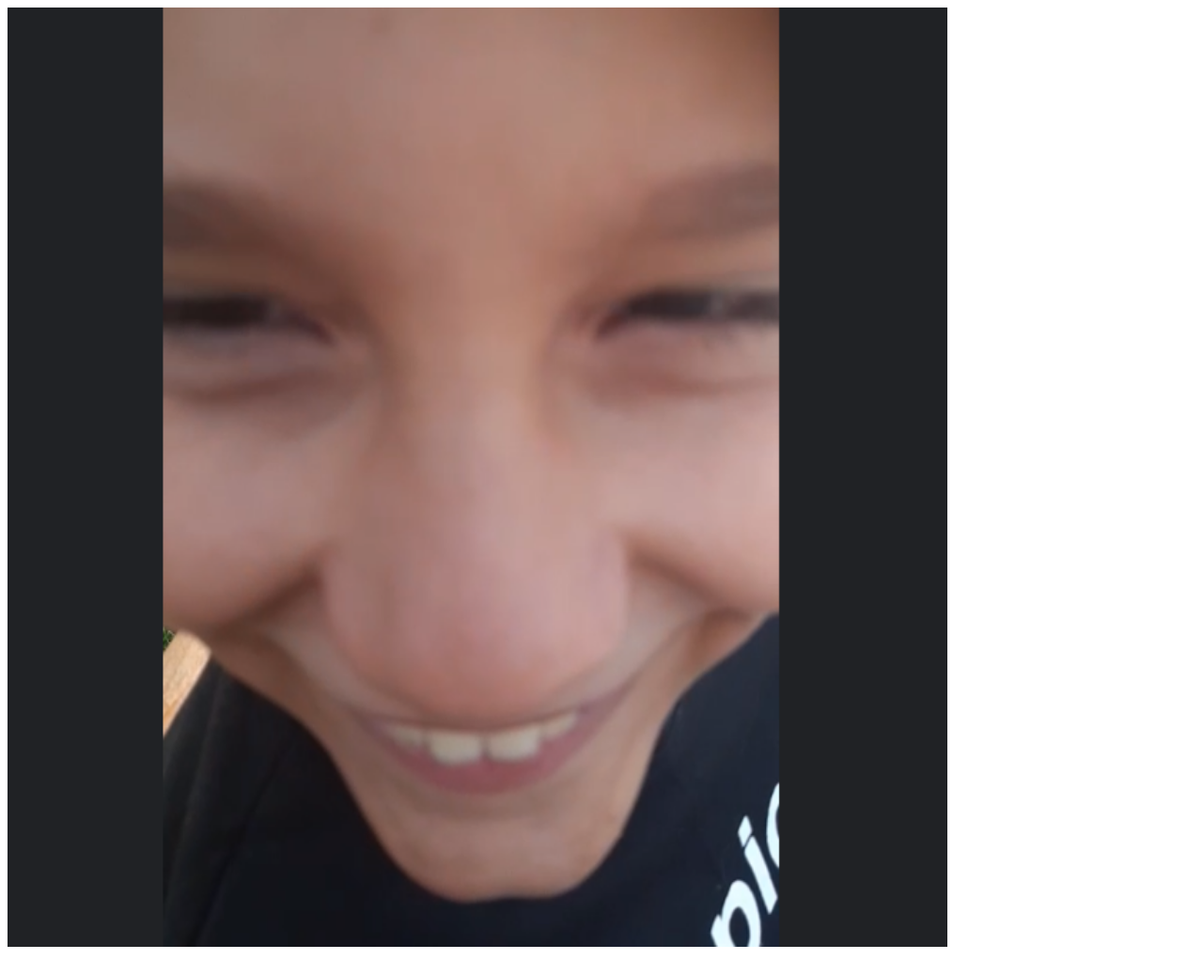
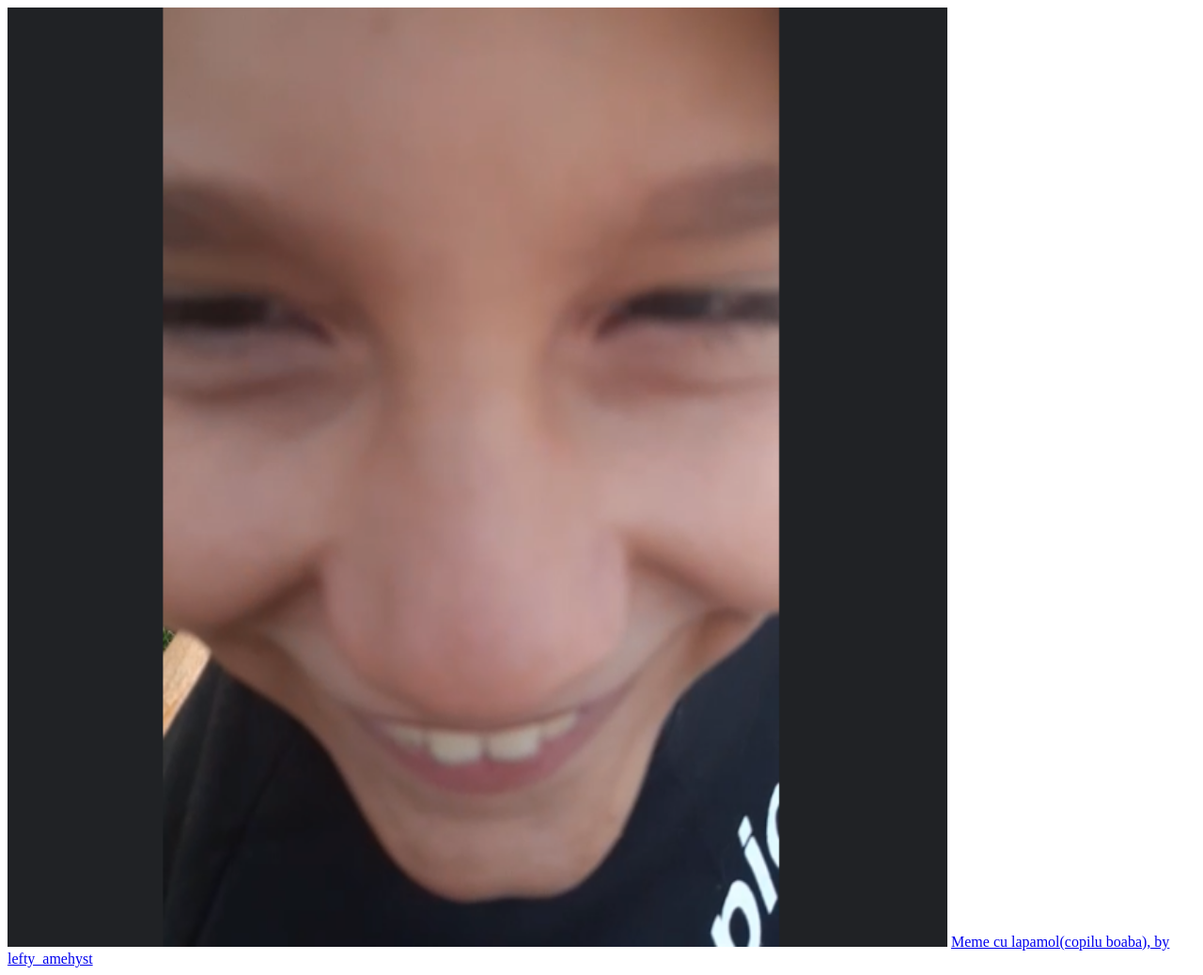
Before and after one commit to lampocf/boba, a plain HTML site: page index.html in a window 1280 px wide. Shown: the whole page at 94% size. Before the commit the page ends 1016 px from the top, so only its background shows below. Drawn offline with Linux system fonts and the light colour scheme.

Commit message:
Update index.html

```diff
--- a/index.html
+++ b/index.html
@@ -1 +1,2 @@
 <img src="boba.png" alt="wtf" width="1000" height="1000">
+<a href="https://www.w3schools.com/">Meme cu lapamol(copilu boaba), by lefty_amehyst</a>
```
